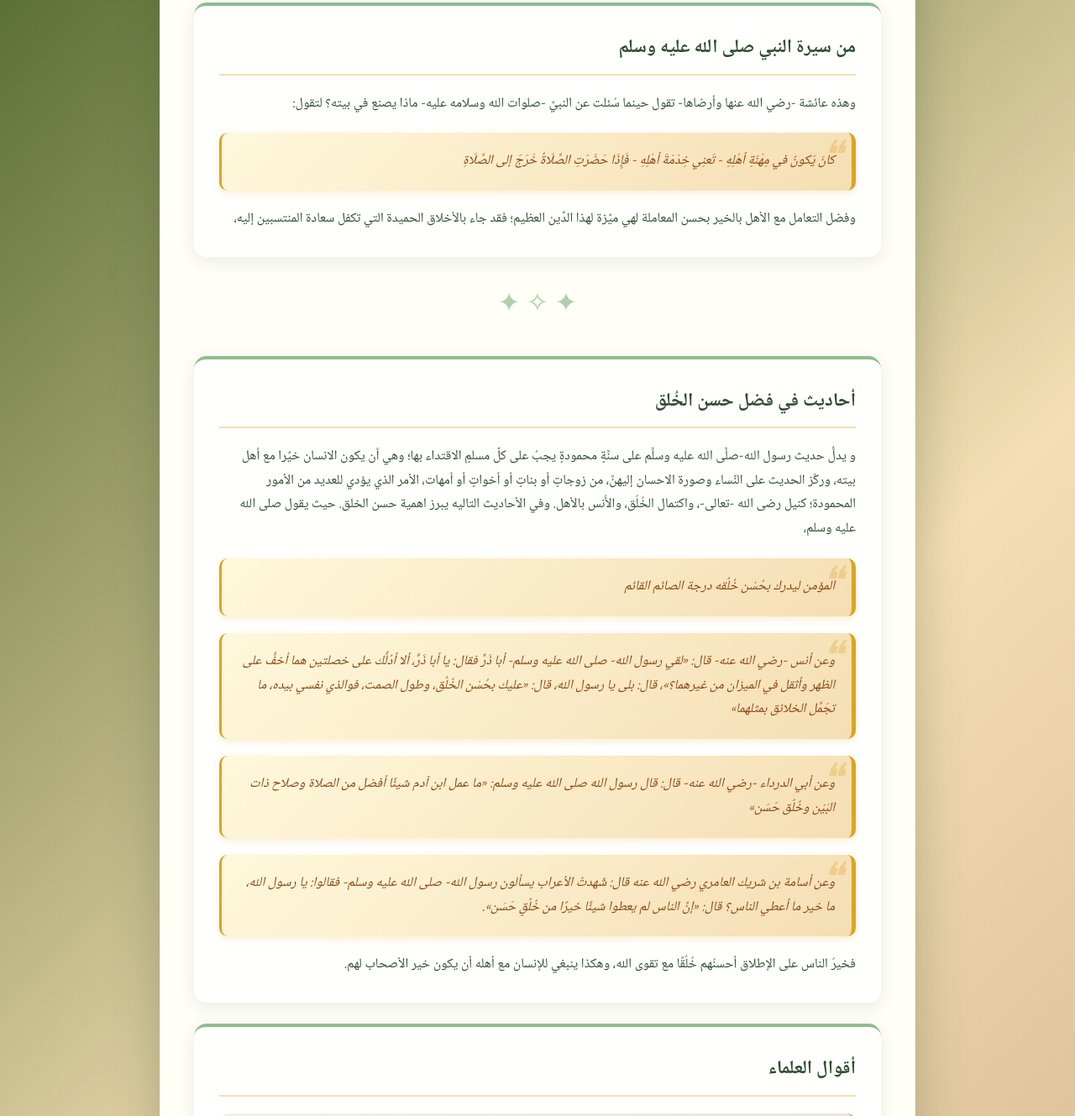
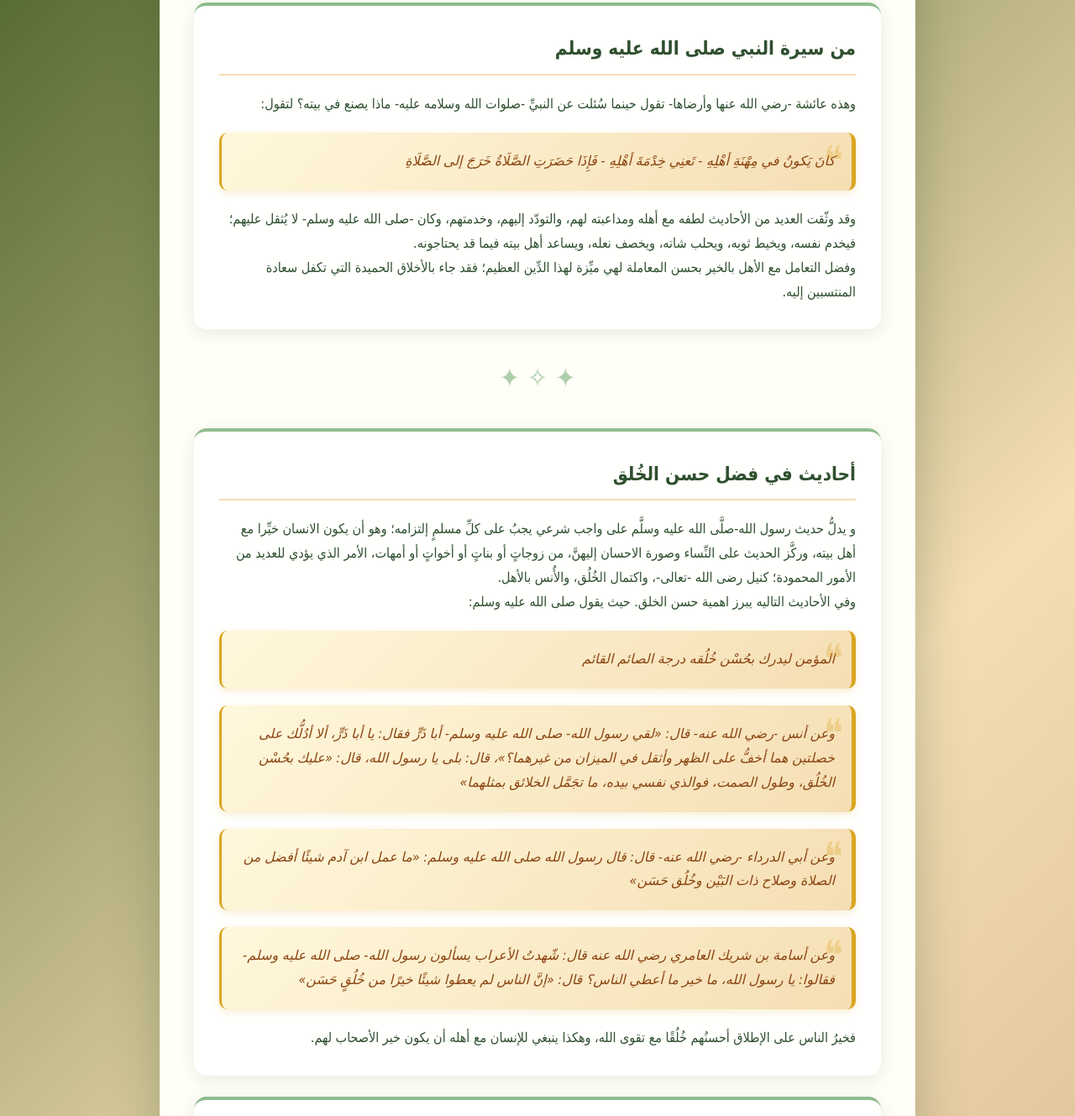
Before and after one commit to BinAref/-, a plain HTML site: page جوهر الأخلاق.HTML in a window 1280 px wide. Shown: the part 1471-2800 px from the top of the page at 84% size. Drawn offline with Linux system fonts and the light colour scheme.

Commit message:
Update جوهر الأخلاق.HTML

```diff
--- a/جوهر الأخلاق.HTML
+++ b/جوهر الأخلاق.HTML
@@ -3,7 +3,6 @@
 <head>
     <meta charset="UTF-8">
     <meta name="viewport" content="width=device-width, initial-scale=1.0">
-    <meta name="google-site-verification" content="RxSkw7Pb9xr8NwHMlOTim0Qqjv_FTZGu1Y-fIjhRCp8" />
 
     <!-- SEO Meta Tags -->
     <title>الخيرية وحُسن الخُلق - دروس من السنة النبوية الشريفة</title>
@@ -54,9 +53,6 @@
     }
     </script>
 
-    <!-- Fonts -->
-    <link href="https://fonts.googleapis.com/css2?family=Amiri:wght@400;700&family=Noto+Naskh+Arabic:wght@400;500;600;700&display=swap" rel="stylesheet">
-
     <style>
         * {
             margin: 0;
@@ -65,7 +61,7 @@
         }
 
         body {
-            font-family: 'Noto Naskh Arabic', 'Amiri', serif;
+            font-family: 'Traditional Arabic', 'Arabic Typesetting', 'Geeza Pro', 'Baghdad', 'Al Bayan', 'Simplified Arabic', 'Simplified Arabic Fixed', 'Tahoma', 'Arial Unicode MS', serif;
             background: linear-gradient(135deg, #2F4F2F 0%, #556B2F 30%, #F5DEB3 70%, #D2B48C 100%);
             min-height: 100vh;
             padding: 20px;
@@ -283,7 +279,7 @@
 <body>
     <main class="container fade-in" role="main">
         <header class="header">
-            <h1 class="title">🍃 الخيرية وحُسن الخُلق 🤲</h1>
+            <h1 class="title">🟢 الخيرية وحُسن الخُلق 🌧️</h1>
             <p class="subtitle">دروس من السنة النبوية الشريفة</p>
             <span class="sr-only">مقال ديني عن أهمية الخيرية وحسن الخلق في الإسلام</span>
         </header>
@@ -314,7 +310,7 @@
 
             <article class="section">
                 <h2 class="section-title">تحقيق الخيرية</h2>
-                <p>والخيرية المقصودة في الحديث تتحقق بأداء الواجبات تجاه الأهل، والصفح عنهم، وحسن معاشرتهم، وبشاشة الوجه عند لقياهم، ونَّبيُّنا عليه الصلاة والسلام- هو أشرف الخلق وأحسنهم خُلُقاً، وكان في عشرة أهله أخير النَّاس. وإذا اطلعنا على سيرة رسولنا الكريم لوجدناها مليئةً بالأمثلة الفريدة على حسن تعامله مع أهل بيته؛ إذ لم يكن -صلى الله عليه وسلم- يرى في خدمة أهله انتقاصاً من رجولته، أو أنَّها غير متناسبةٍ مع نبوَّته، بل كان متواضعاً خدوماً يقدِّم صورةً رائعةً ليستنَّ المسلمون جميعاً بسنته،</p>
+                <p>والخيرية المقصودة في الحديث تتحقق بأداء الواجبات تجاه الأهل، والصفح عنهم، وحسن معاشرتهم، وبشاشة الوجه عند لقياهم، ونَّبيُّنا عليه الصلاة والسلام- هو أشرف الخلق وأحسنهم خُلُقاً، وكان في عشرة أهله أخير النَّاس. وإذا اطلعنا على سيرة رسولنا الكريم لوجدناها مليئةً بالأمثلة الفريدة على حسن تعامله مع أهل بيته؛ إذ لم يكن -صلى الله عليه وسلم- يرى في خدمة أهله انتقاصاً من رجولته، أو أنَّها غير متناسبةٍ مع نبوَّته، بل كان متواضعاً خدوماً يقدِّم صورةً رائعةً ليستنَّ المسلمون جميعاً بسنته.</p>
             </article>
 
             <article class="section">
@@ -324,14 +320,17 @@
                     <span itemprop="text">كانَ يَكونُ في مِهْنَةِ أهْلِهِ - تَعنِي خِدْمَةَ أهْلِهِ - فَإِذَا حَضَرَتِ الصَّلَاةُ خَرَجَ إلى الصَّلَاةِ</span>
                     <meta itemprop="author" content="عائشة رضي الله عنها">
                 </div>
-                <p>وفضل التعامل مع الأهل بالخير بحسن المعاملة لهي ميِّزة لهذا الدِّين العظيم؛ فقد جاء بالأخلاق الحميدة التي تكفل سعادة المنتسبين إليه،</p>
+                <p>وقد وثّقت العديد من الأحاديث لطفه مع أهله ومداعبته لهم، والتودّد إليهم، وخدمتهم، وكان -صلى الله عليه وسلم- لا يُثقل عليهم؛ فيخدم نفسه، ويخيط ثوبه، ويحلب شاته، ويخصف نعله، ويساعد أهل بيته فيما قد يحتاجونه.</p>
+                <p>وفضل التعامل مع الأهل بالخير بحسن المعاملة لهي ميِّزة لهذا الدِّين العظيم؛ فقد جاء بالأخلاق الحميدة التي تكفل سعادة المنتسبين إليه.</p>
             </article>
 
             <div class="decoration" aria-hidden="true">✦ ✧ ✦</div>
 
             <article class="section">
                 <h2 class="section-title">أحاديث في فضل حسن الخُلق</h2>
-                <p>و يدلُّ حديث رسول الله-صلَّى الله عليه وسلَّم على سنَّةٍ محمودةٍ يجبُ على كلِّ مسلمٍ الاقتداء بها؛ وهي أن يكون الانسان خيِّرا مع أهل بيته، وركَّز الحديث على النِّساء وصورة الاحسان إليهنَّ، من زوجاتٍ أو بناتٍ أو أخواتٍ أو أمهات، الأمر الذي يؤدي للعديد من الأمور المحمودة؛ كنيل رضى الله -تعالى-، واكتمال الخُلُق، والأُنس بالأهل. وفي الأحاديث التاليه يبرز اهمية حسن الخلق. حيث يقول صلى الله عليه وسلم،</p>
+                <p>و يدلُّ حديث رسول الله-صلَّى الله عليه وسلَّم على واجب شرعي يجبُ على كلِّ مسلمٍ إلتزامه؛ وهو أن يكون الانسان خيِّرا مع أهل بيته، وركَّز الحديث على النِّساء وصورة الاحسان إليهنَّ، من زوجاتٍ أو بناتٍ أو أخواتٍ أو أمهات، الأمر الذي يؤدي للعديد من الأمور المحمودة؛ كنيل رضى الله -تعالى-، واكتمال الخُلُق، والأُنس بالأهل.</p>
+
+                <p>وفي الأحاديث التاليه يبرز اهمية حسن الخلق. حيث يقول صلى الله عليه وسلم:</p>
 
                 <div class="hadith" itemscope itemtype="https://schema.org/Quotation">
                     <span itemprop="text">المؤمن ليدرك بحُسْن خُلُقه درجة الصائم القائم</span>
@@ -349,7 +348,7 @@
                 </div>
 
                 <div class="hadith" itemscope itemtype="https://schema.org/Quotation">
-                    <span itemprop="text">وعن أسامة بن شريك العامري رضي الله عنه قال: شّهدتُ الأعراب يسألون رسول الله- صلى الله عليه وسلم- فقالوا: يا رسول الله، ما خير ما أعطي الناس؟ قال: «إنَّ الناس لم يعطوا شيئًا خيرًا من خُلُقٍ حَسَن».</span>
+                    <span itemprop="text">وعن أسامة بن شريك العامري رضي الله عنه قال: شّهدتُ الأعراب يسألون رسول الله- صلى الله عليه وسلم- فقالوا: يا رسول الله، ما خير ما أعطي الناس؟ قال: «إنَّ الناس لم يعطوا شيئًا خيرًا من خُلُقٍ حَسَن»</span>
                     <meta itemprop="author" content="النبي محمد صلى الله عليه وسلم">
                 </div>
 
```
